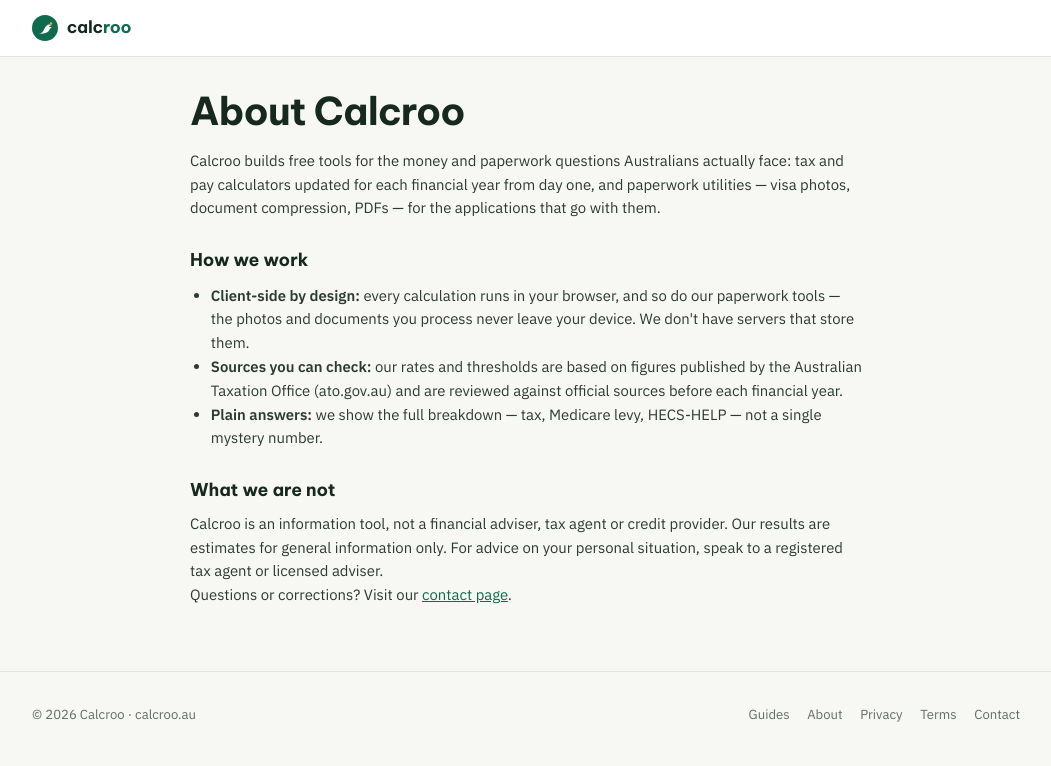
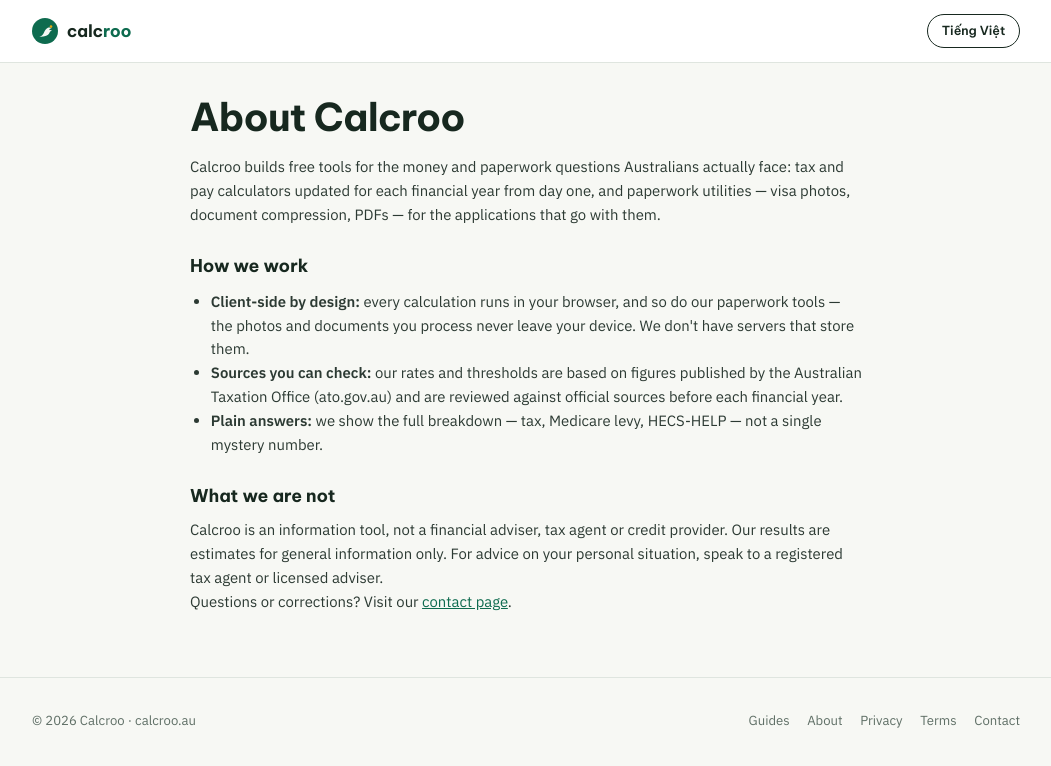
Before and after one commit to hoangnkau/calcroo, a Next.js app: page /about in a window 1280 px wide. Shown: the top 766 px of the page, without its empty margins (114-1165 px from the left). Built offline with nearby package versions, Linux system fonts and the light colour scheme.

Commit message:
Add files via upload

```diff
--- a/app/about/page.jsx
+++ b/app/about/page.jsx
@@ -5,7 +5,7 @@
 export default function Page() {
   return (
     <>
-      <SiteHeader />
+      <SiteHeader langHref="/vi/gioi-thieu/" langLabel="Tiếng Việt" />
       <main className="wrap legal">
         <h1>About Calcroo</h1>
         <p>Calcroo builds free tools for the money and paperwork questions Australians actually face: tax and pay calculators updated for each financial year from day one, and paperwork utilities — visa photos, document compression, PDFs — for the applications that go with them.</p>
```
